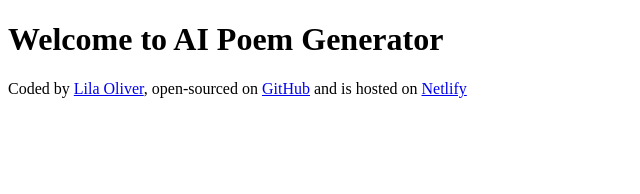
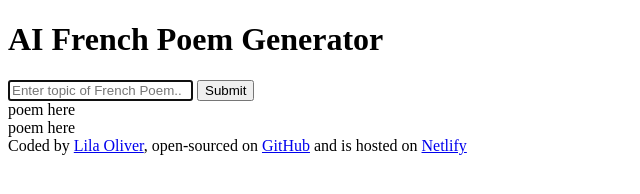
Before and after one commit to loliver42/AI-Poem-Project, a plain HTML site: page index.html in a window 1280 px wide. Shown: the whole page, without its empty margins (0-640 px from the left). Drawn offline with Linux system fonts and the light colour scheme.

Commit message:
Added basic html structure

```diff
--- a/index.html
+++ b/index.html
@@ -7,7 +7,23 @@
     <title>AI Poem</title>
   </head>
   <body>
-    <h1>Welcome to AI Poem Generator</h1>
+    <header>
+      <h1>AI French Poem Generator</h1>
+    </header>
+    <form action="">
+      <input
+        type="text"
+        placeholder="Enter topic of French Poem.."
+        autofocus
+        required
+        autocomplete="off"
+      />
+      <input type="submit" />
+    </form>
+    <div>
+      poem here <br />
+      poem here
+    </div>
     <footer>
       Coded by
       <a href="https://github.com/dashboard" target="_blank">Lila Oliver</a>,
```
